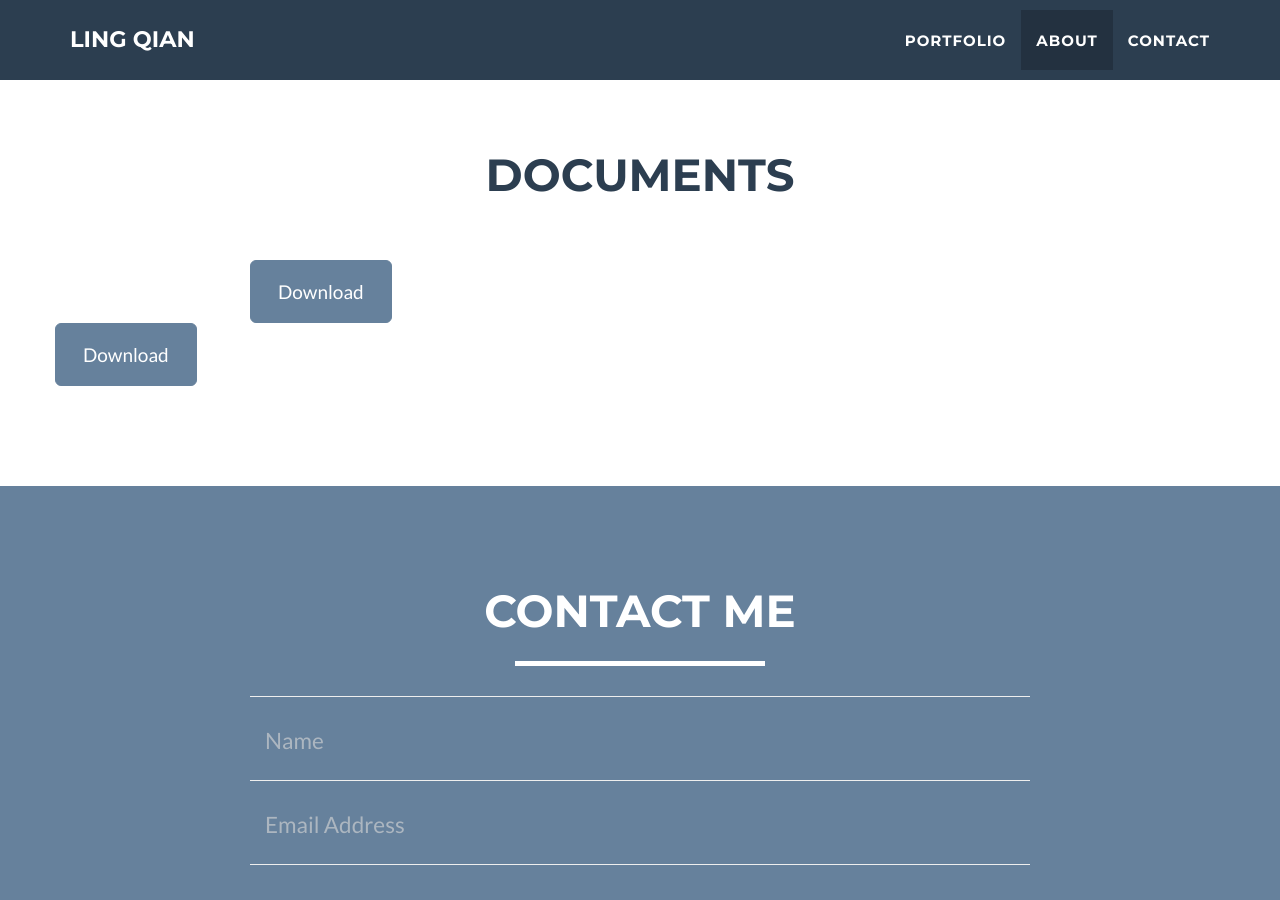
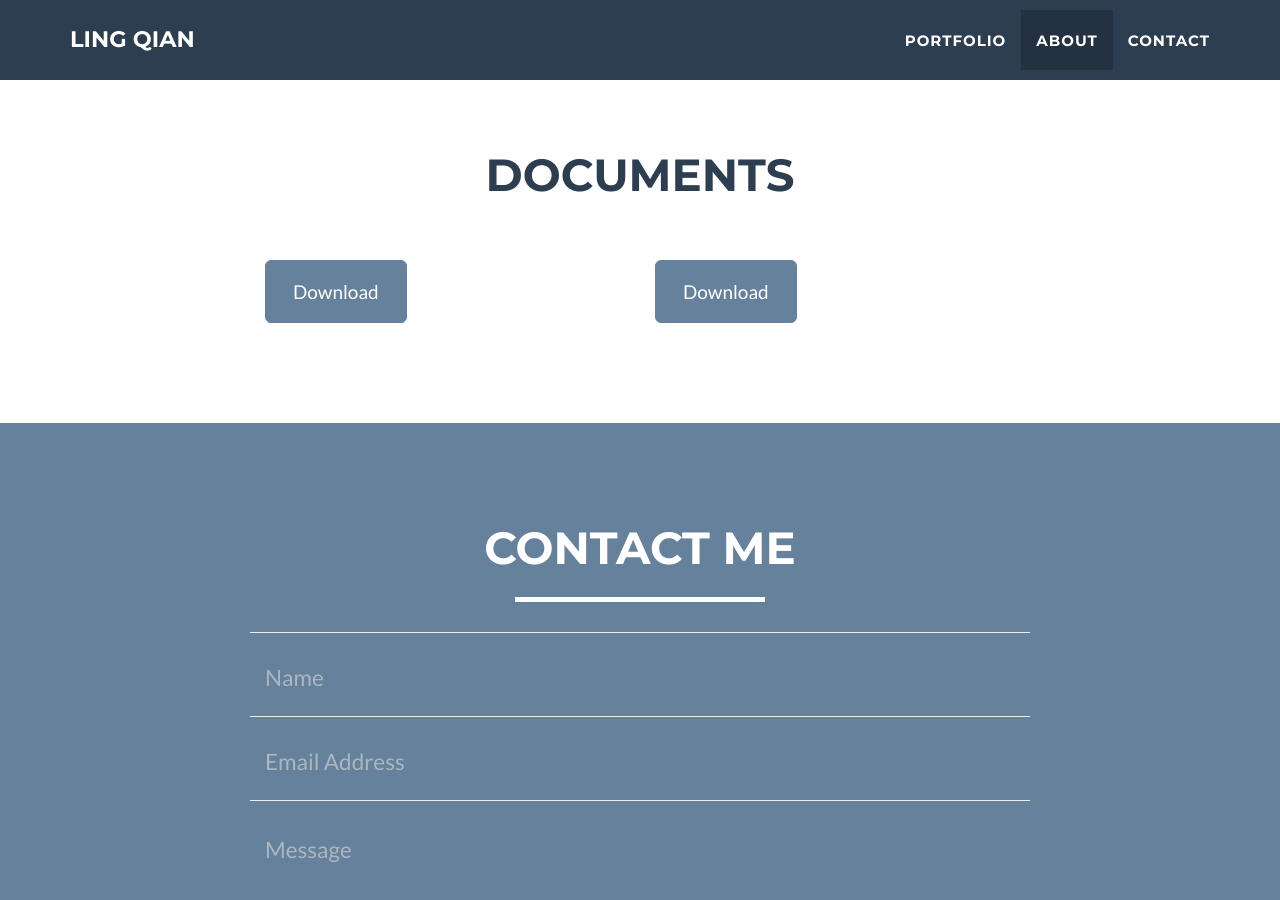
Before and after one commit to lingqiann/lingqiann.github.io, a Jekyll site: the page built from index.html, in a window 1280 px wide and 900 px high, scrolled down 1540 px. Built offline with Jekyll 4.4.1, drawn with Linux system fonts in a browser that asks for light colours.

Commit message:
update documents

```diff
--- a/_includes/documents.html
+++ b/_includes/documents.html
@@ -9,10 +9,10 @@
             </div>
         </div>
         <div class="row">
-            <div class='col-lg-offset-2'>
+            <div class="col-lg-4 col-lg-offset-2">
                 <button class="btn btn-success btn-lg">Download</button>
             </div>
-            <div>
+            <div class="col-lg-4">
                 <button class="btn btn-success btn-lg">Download</button>
             </div>
         </div>
```
